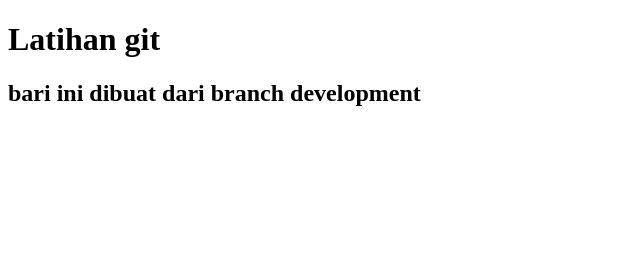
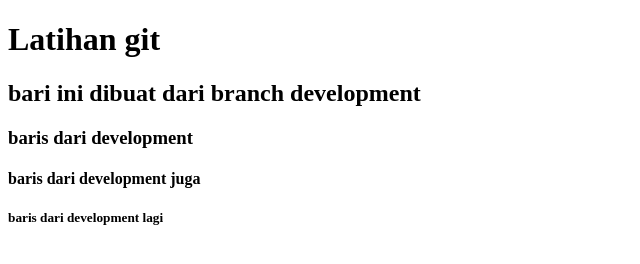
Before and after one commit to hisbu/latihan-git, a plain HTML site: page index.html in a window 1280 px wide. Shown: the whole page, without its empty margins (0-640 px from the left). Drawn offline with Linux system fonts and the light colour scheme.

Commit message:
update index

```diff
--- a/index.html
+++ b/index.html
@@ -8,5 +8,8 @@
 <body>
     <h1>Latihan git</h1>
     <h2>bari ini dibuat dari branch development</h2>
+    <h3>baris dari development</h3>
+    <h4>baris dari development juga</h4>
+    <h5>baris dari development lagi</h5>
 </body>
 </html>
```
